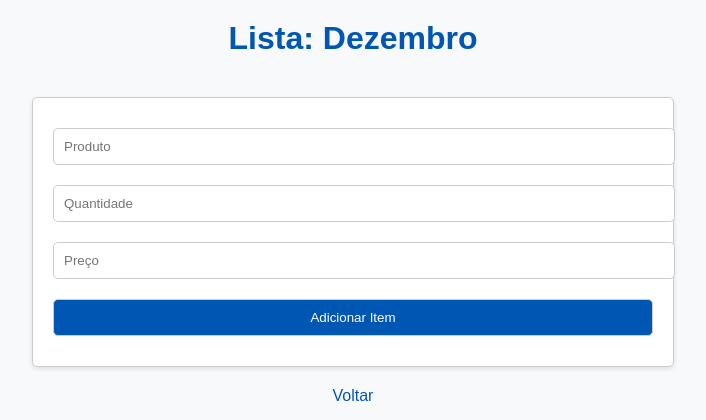
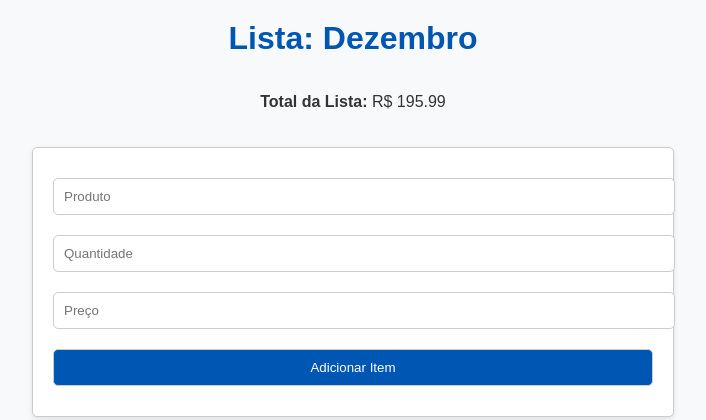
Before and after one commit to lucasvchaves22/Lista-de-Compras-Py, a Flask app: page /lista/1 in a window 1280 px wide. Shown: the top 420 px of the page, without its empty margins (287-993 px from the left). Run offline with Flask 3, Linux system fonts and the light colour scheme; data comes from the database, SQL or seed files in the repository; both versions use the stored data as it was after the commit.

Commit message:
Adicionando a função de calcular o total das listas

```diff
--- a/App.py
+++ b/App.py
@@ -33,8 +33,16 @@ def index():
     cursor = conn.cursor()
     cursor.execute("SELECT * FROM listas")
     listas = cursor.fetchall()
+
+    # Calcula o total para cada lista
+    listas_com_totais = []
+    for lista in listas:
+        lista_id, nome = lista
+        total = calcular_total(lista_id)
+        listas_com_totais.append((lista_id, nome, total))
+
     conn.close()
-    return render_template("index.html", listas=listas)
+    return render_template("index.html", listas=listas_com_totais)
 
 # Criar uma nova lista
 @app.route("/criar_lista", methods=["POST"])
@@ -56,9 +64,12 @@ def visualizar_lista(lista_id):
     lista = cursor.fetchone()
     cursor.execute("SELECT * FROM itens WHERE lista_id = ?", (lista_id,))
     itens = cursor.fetchall()
+
+    # Calcula o total da lista
+    total = calcular_total(lista_id)
+
     conn.close()
-    return render_template("lista.html", lista=lista, itens=itens)
-
+    return render_template("lista.html", lista=lista, itens=itens, total=total)
 # Adicionar item a uma lista
 @app.route("/adicionar_item/<int:lista_id>", methods=["POST"])
 def adicionar_item(lista_id):
@@ -105,6 +116,16 @@ def excluir_lista(lista_id):
     conn.close()
     return redirect(url_for("index"))
 
+def calcular_total(lista_id):
+    conn = sqlite3.connect("lista_compras.db")
+    cursor = conn.cursor()
+    cursor.execute("SELECT quantidade, preco FROM itens WHERE lista_id = ?", (lista_id,))
+    itens = cursor.fetchall()
+    conn.close()
+
+    total = sum(quantidade * preco for quantidade, preco in itens)
+    return total
+
 if __name__ == "__main__":
     setup_database()
     app.run(debug=True, port=8000)
--- a/templates/index.html
+++ b/templates/index.html
@@ -20,6 +20,7 @@
                 {% for lista in listas %}
                     <li>
                         <a href="/lista/{{ lista[0] }}">{{ lista[1] }}</a>
+                        <span>Total: R$ {{ lista[2]|round(2) }}</span> <!-- Exibe o total formatado -->
                         <a href="/excluir_lista/{{ lista[0] }}">[Excluir]</a>
                     </li>
                 {% endfor %}
--- a/templates/lista.html
+++ b/templates/lista.html
@@ -10,6 +10,7 @@
     <div class="app">
         <div class="form">
             <h1>Lista: {{ lista[1] }}</h1>
+            <p><strong>Total da Lista:</strong> R$ {{ total|round(2) }}</p> <!-- Exibe o total formatado -->
             <form action="/adicionar_item/{{ lista[0] }}" method="POST">
                 <input type="text" name="produto" placeholder="Produto" required>
                 <input type="number" name="quantidade" placeholder="Quantidade" required>
@@ -17,8 +18,7 @@
                 <button type="submit">Adicionar Item</button>
             </form>
             <a href="/">Voltar</a>
-        </div>
-        <div class="iten">
+        </div>        <div class="iten">
             <ul>
                 {% for item in itens %}
                     <li>
```
Also changed, not shown: lista_compras.db. Lines whose indentation alone changed are shown as unchanged.
